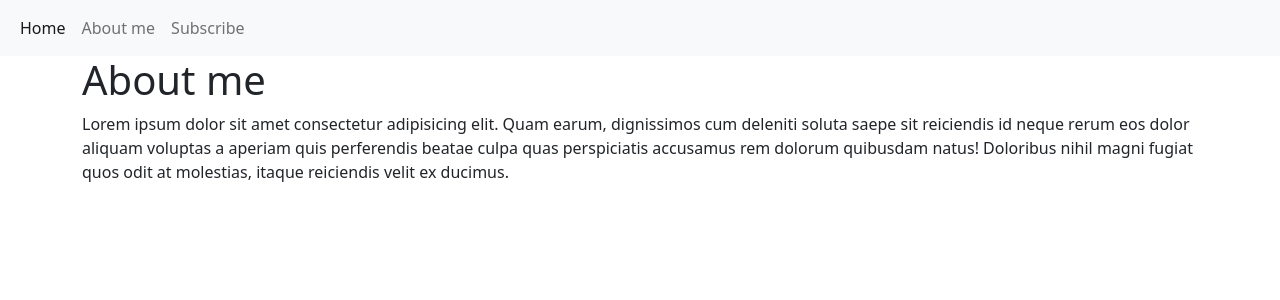
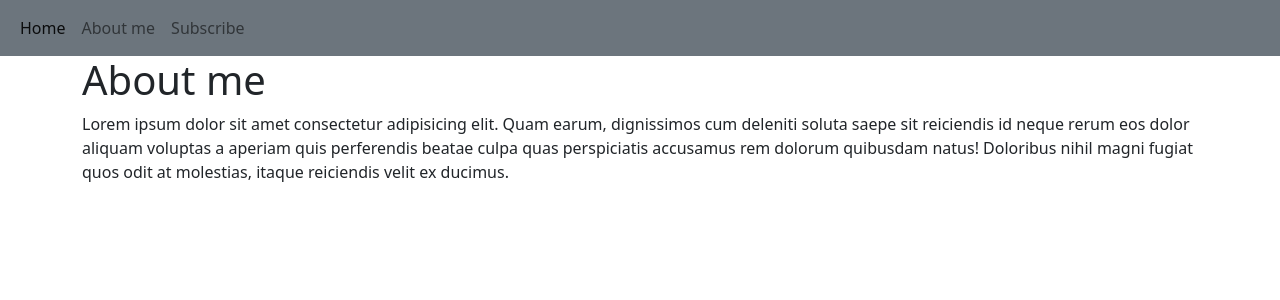
Before and after one commit to faithnjoki/Leon-App, a Flask app: page /about in a window 1280 px wide. Shown: the top 300 px of the page. Run offline with Flask 2, Linux system fonts and the light colour scheme.

Commit message:
change background color for navbar

```diff
--- a/templates/about.html
+++ b/templates/about.html
@@ -1,7 +1,7 @@
 {% extends 'base.html' %}
 
 {% block content %}
-<nav class="navbar navbar-expand-lg navbar-light bg-light">
+<nav class="navbar navbar-expand-lg navbar-light bg-secondary" >
   <div class="container-fluid">
 
     <button class="navbar-toggler" type="button" data-bs-toggle="collapse" data-bs-target="#navbarSupportedContent" aria-controls="navbarSupportedContent" aria-expanded="false" aria-label="Toggle navigation">
```
